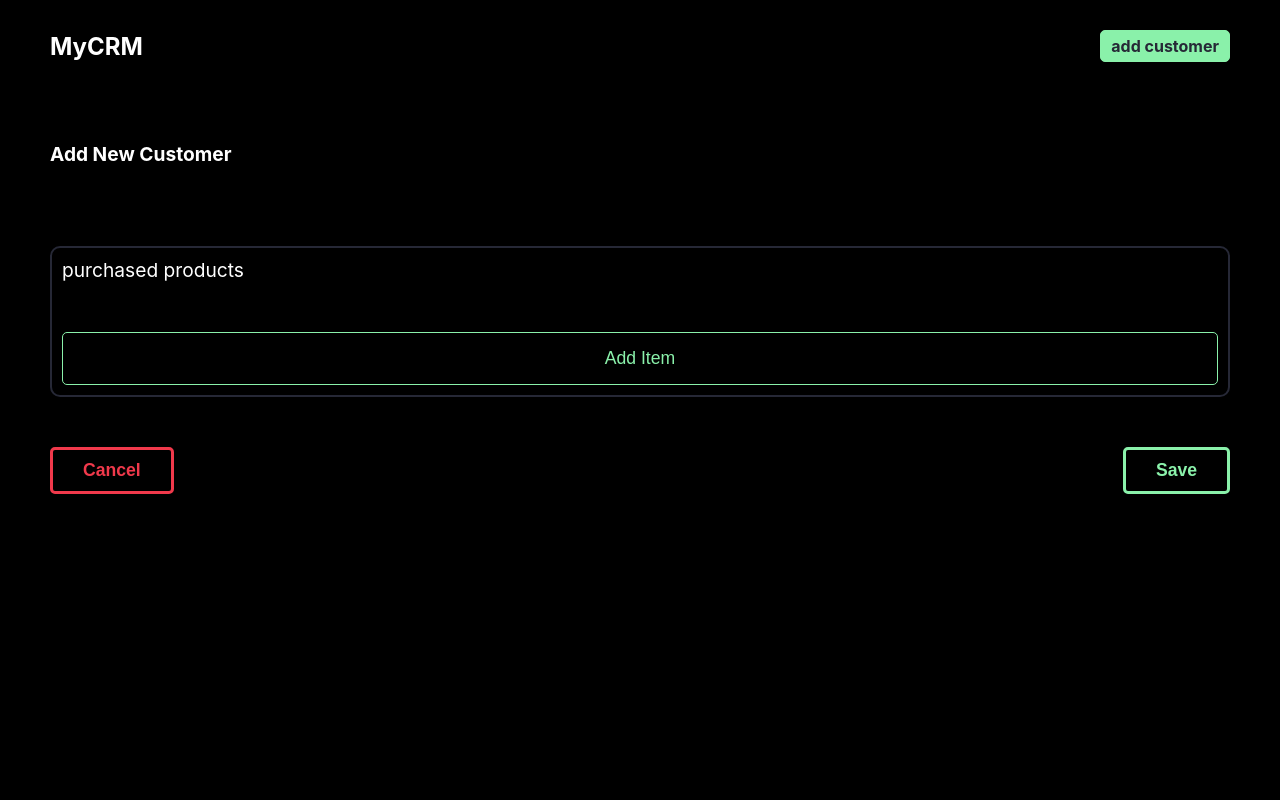
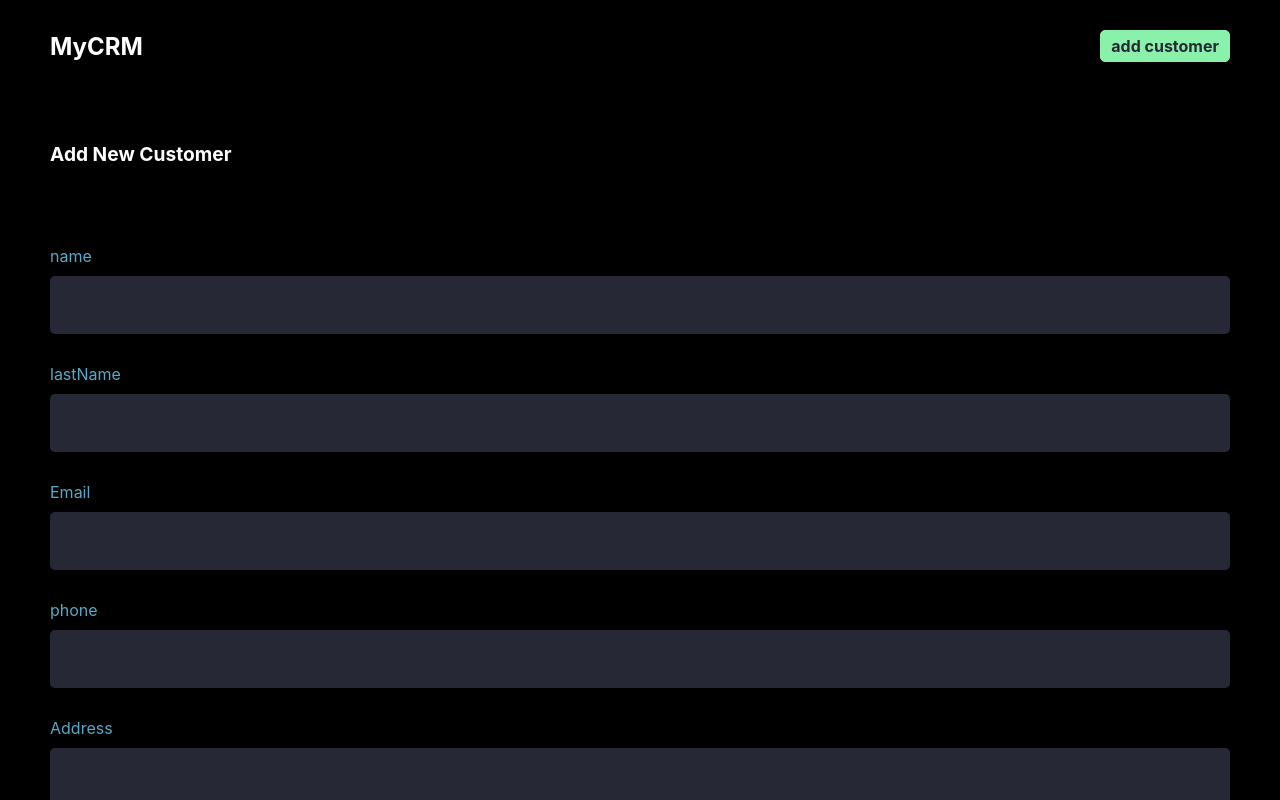
Before and after one commit to ParsaDokhtMohammadi/CRM-app-nextJs-mongoDB, a Next.js app: page /addCustomer in a window 1280 px wide. Shown: the top 800 px of the page. Built offline with nearby package versions, Linux system fonts and the light colour scheme.

Commit message:
Form component completed

```diff
--- a/components/modules/Form.js
+++ b/components/modules/Form.js
@@ -1,11 +1,23 @@
 import React from 'react'
 import ItemList from './ItemList'
+import FormInput from './FormInput'
 
-const Form = ({form , setForm}) => {
+const Form = ({ form, setForm }) => {
+  const changeHandler = (e) =>{
+    const {name , value} = e.target
+    setForm({...form , [name]:value})
+  }
   return (
-    <div>
+    <>
+      <FormInput name="name" label='name' type="text" value={form.name} onChange={changeHandler}></FormInput>
+      <FormInput name="lastName" label='lastName' type="text" value={form.lastName} onChange={changeHandler}></FormInput>
+      <FormInput name="email" label='Email' type="text" value={form.email} onChange={changeHandler}></FormInput>
+      <FormInput name="phone" label='phone' type="tel" value={form.phone} onChange={changeHandler}></FormInput>
+      <FormInput name="address" label='Address' type="text" value={form.address} onChange={changeHandler}></FormInput>
+      <FormInput name="postalCode" label='Postal Code' type="text" value={form.postalCode} onChange={changeHandler}></FormInput>
+      <FormInput name="date" label='Date' type="date" value={form.date} onChange={changeHandler}></FormInput>
       <ItemList form={form} setForm={setForm}></ItemList>
-    </div>
+    </>
   )
 }
 
--- a/components/modules/FormInput.js
+++ b/components/modules/FormInput.js
@@ -1,12 +1,9 @@
-import React from 'react'
-
-const FormInput = ({name , lable , type , value , onchange}) => {
+const FormInput = ({ name, label, type, value, onChange }) => {
   return (
     <div className='form-input'>
-        <lable htmlFor={name}>{lable}</lable>
-        <input type={type} value={value} name={name} onchange={onchange}></input>
+        <label htmlFor={name}>{label}</label>
+        <input type={type} value={value} name={name} onChange={onChange} />
     </div>
-  )
-}
-
+  );
+};
 export default FormInput
--- a/components/modules/ItemList.js
+++ b/components/modules/ItemList.js
@@ -5,32 +5,28 @@
     const { products } = form
     const addHandler = () => {
         setForm({
-            ...form, products: [...products, { name: "", price: "", qty: "" }]
+            ...form, products: [...products, { name: "", Price: "", qty: "" }]
         })
         console.log(products)
     }
-    const changeHandler = () => {
-
+    const changeHandler = (e,index) => {
+        const {name , value} = e.target
+        const newProducts = [...products]
+        newProducts[index][name]=value
+        setForm({...form , products:newProducts})
     }
-    const deleteHandler = () => {
-
+    const deleteHandler = (index) => {
+        const newProducts = [...products]
+        newProducts.splice(index,1)
+        setForm({...form , products:newProducts})
     }
     return (
         <div className='item-list'>
             <p>purchased products</p>
             {products.map((product,index) => (
-                <div className='form-input__list' key={index}>
-                    <FormInput name="name" label="product name" type="text" value={product.name}
-                        onchange={changeHandler}></FormInput>
-                    <div >
-                        <FormInput name="Price" label="Price" type="text" value={product.price}
-                            onchange={changeHandler}></FormInput>
-                        <FormInput name="qty" label="Qty" type="number" value={product.qty}
-                            onchange={changeHandler}></FormInput>
-
-                    </div>
-                    <button onClick={deleteHandler}>remove</button>
-                </div>
+               <ProductItem key={index} product={product}
+               changeHandler={(e)=>changeHandler(e,index)}
+               deleteHandler={()=>deleteHandler(index)}></ProductItem>
             ))}
             <button onClick={addHandler}>Add Item</button>
         </div>
@@ -38,3 +34,20 @@
 }
 
 export default ItemList
+
+function ProductItem ({product , changeHandler , deleteHandler}){
+    return(
+         <div className='form-input__list'>
+                    <FormInput name="name" label="product name" type="text" value={product.name}
+                        onChange={changeHandler}></FormInput>
+                    <div >
+                        <FormInput name="Price" label="Price" type="number" value={product.price}
+                            onChange={changeHandler}></FormInput>
+                        <FormInput name="qty" label="Qty" type="number" value={product.qty}
+                            onChange={changeHandler}></FormInput>
+
+                    </div>
+                    <button onClick={deleteHandler}>remove</button>
+                </div>
+    )
+}
```
